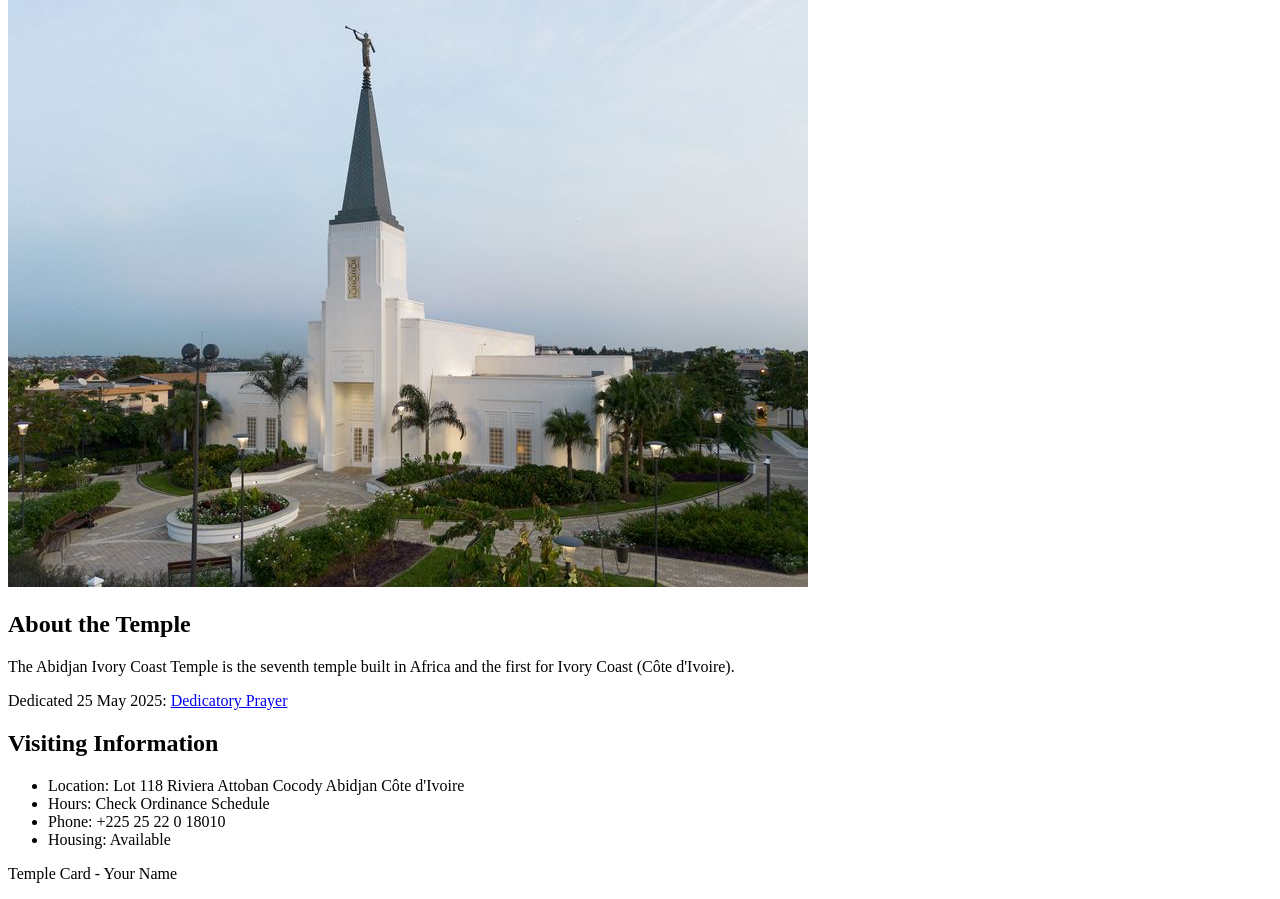
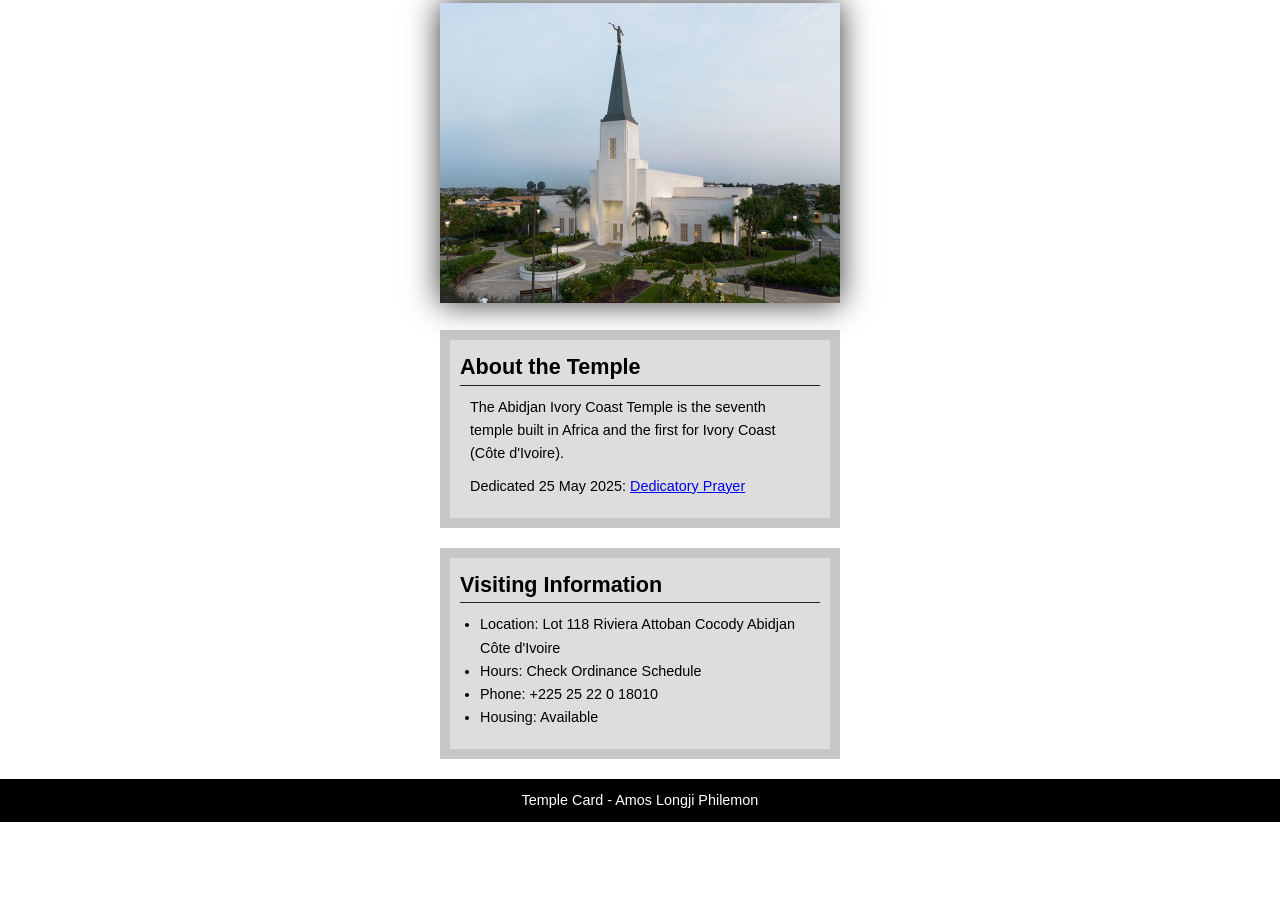
Before and after one commit to amoslongji1-bit/wdd130, a plain HTML site: page week02/temple.html in a window 1280 px wide. Shown: the part 127-1026 px from the top of the page. After the commit the page ends 949 px from the top, so only its background shows below. Drawn offline with Linux system fonts and the light colour scheme.

Commit message:
code along week 2 pass

```diff
--- /dev/null
+++ b/week02/styles/temple.css
@@ -0,0 +1,63 @@
+* {
+    margin: 0;
+    padding: 0;
+
+}
+
+body {
+    font-family: arial, sans-serif;
+    line-height: 1.6;
+
+}
+
+header,
+footer {
+    background-color: black;
+    color: white;
+    padding: 10px 0;
+    text-align: center;
+    font-size: 1.5rem;
+}
+
+main {
+    width: 400px;
+    margin: 0 auto;
+
+}
+
+h1 {
+    margin: 10px;
+    text-align: center;
+}
+
+h2 {
+    border-bottom: 1px solid #222;
+}
+
+img {
+    width: 100%;
+    height: auto;
+    box-shadow: 0 0 30px #333;
+}
+
+section {
+    margin: 20px 0;
+    border: 10px solid rgb(0 0 0 / 10%);
+    padding: 10px;
+    background-color: #ddd;
+    font-size: .9rem;
+}
+
+section p {
+    margin: 10px;
+
+}
+
+ul {
+    margin: 10px 20px;
+}
+
+footer {
+    font-size: .9rem;
+
+}
--- a/week02/temple.html
+++ b/week02/temple.html
@@ -5,6 +5,7 @@
     <meta charset="UTF-8">
     <meta name="viewport" content="width=device-width, initial-scale=1.0">
     <title>Temple Card - Abidjan Côte d'Ivoire</title>
+    <link rel="stylesheet" href="styles/temple.css">
 </head>
 
 <body>
@@ -32,7 +33,7 @@
         </section>
     </main>
     <footer>
-        <p>Temple Card - Your Name</p>
+        <p>Temple Card - Amos Longji Philemon</p>
     </footer>
 </body>
 
```
Also changed, not shown: week02/block-vs-inline.html (+7 -3 lines).
